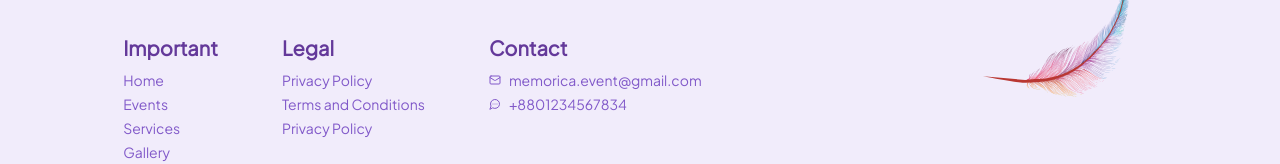
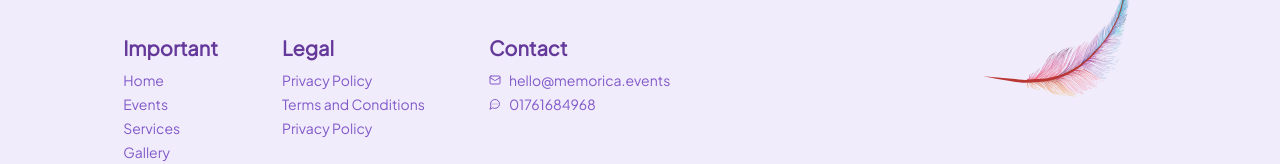
Before and after one commit to KRShanto/memorica, a Next.js app: page /journey in a window 1280 px wide. Shown: the part 2136-2300 px from the top of the page. Built offline with nearby package versions, Linux system fonts and the light colour scheme; a web font is replaced by a local one.

Commit message:
fix: update contact information in footer component

```diff
--- a/src/components/footer.tsx
+++ b/src/components/footer.tsx
@@ -89,14 +89,14 @@ export default function Footer() {
                 className="flex items-center gap-2 text-sm"
               >
                 <Mail size={12} />
-                <p>memorica.event@gmail.com</p>
+                <p>hello@memorica.events</p>
               </Link>
               <Link
                 href={"tel:+8801234567834"}
                 className="flex items-center gap-2 text-sm"
               >
                 <MessageCircleMore size={12} />
-                <p>+8801234567834</p>
+                <p>01761684968</p>
               </Link>
             </div>
           </div>
```
